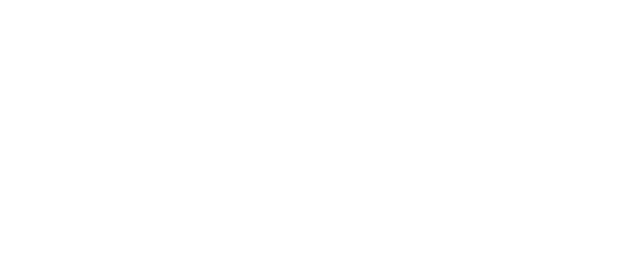
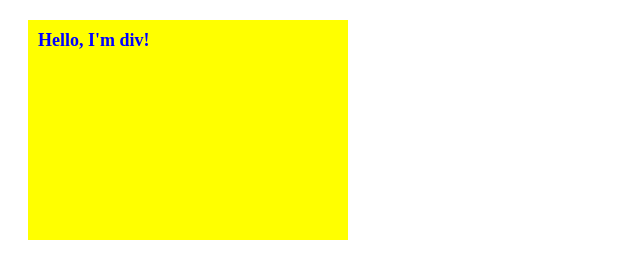
Before and after one commit to saifulislam05/DOM-1, a plain HTML site: page index.html in a window 1280 px wide. Shown: the whole page, without its empty margins (0-640 px from the left). Drawn offline with Linux system fonts and the light colour scheme.

Commit message:
assignment Done

```diff
--- a/index.html
+++ b/index.html
@@ -7,6 +7,7 @@
     <title>Document</title>
 </head>
 <body>
-
+    <div id="div">Hello, I'm div!</div>
+    <script src="script.js"></script>
 </body>
 </html>
--- /dev/null
+++ b/script.js
@@ -0,0 +1,9 @@
+ let div = document.getElementById("div");
+  div.style.color = "blue";
+  div.style.backgroundColor = "yellow";
+  div.style.margin = "20px";
+  div.style.padding = "10px";
+  div.style.fontSize = "18px";
+  div.style.fontWeight = "bold";
+  div.style.height = "200px";
+  div.style.width = "300px";
```
